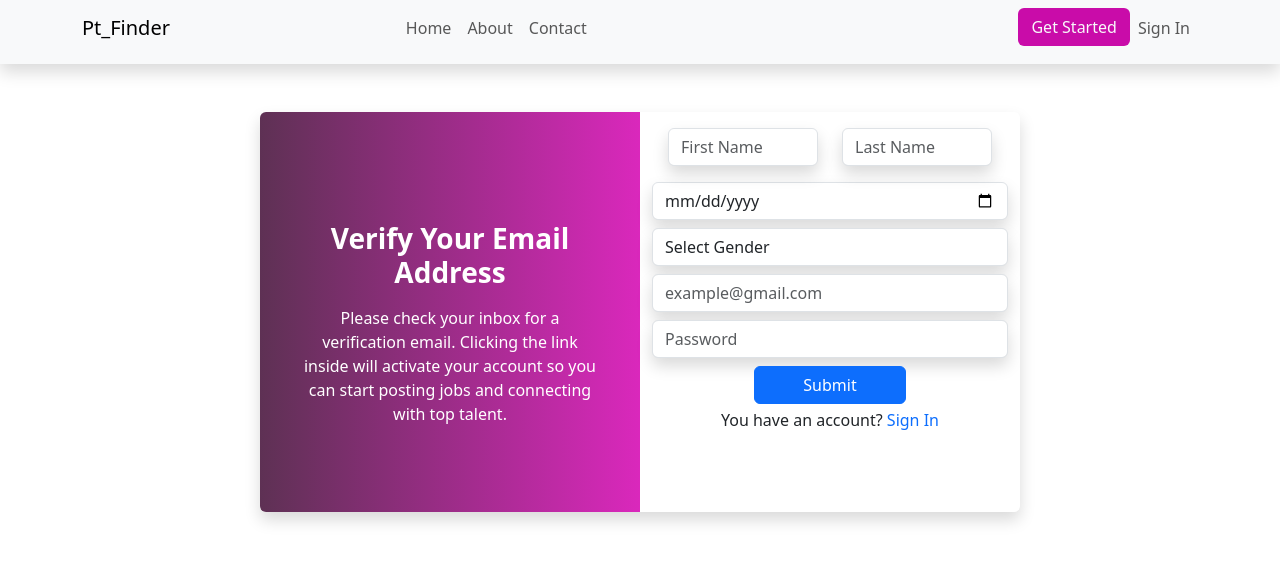
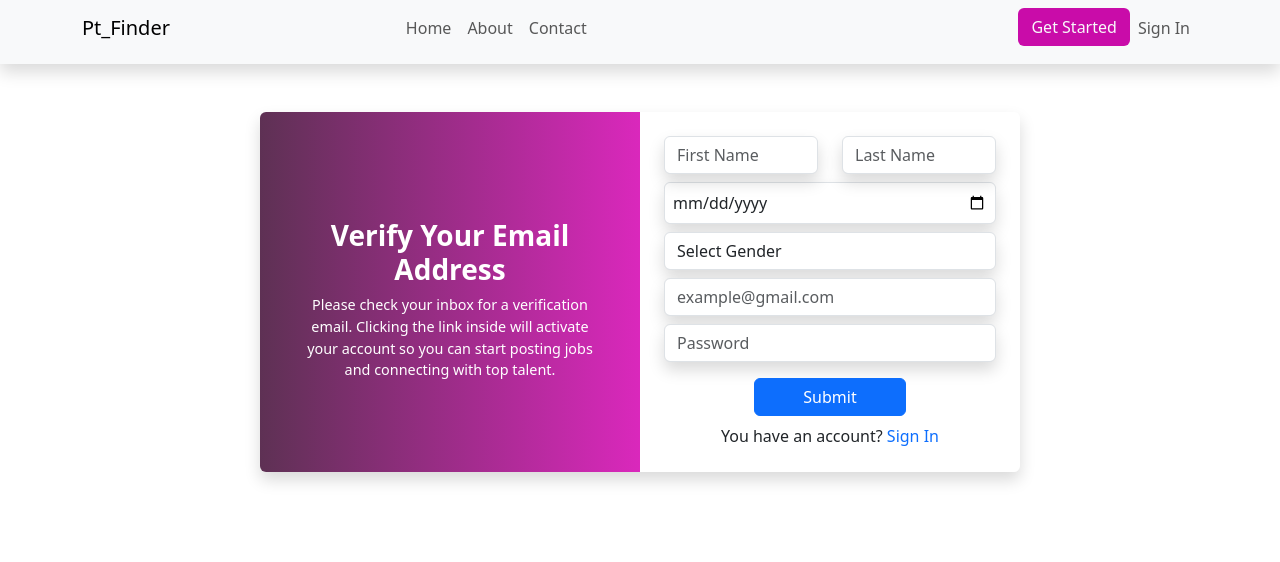
Before and after one commit to PinoyCoder29/Pt_Finder, a Next.js app: page /auth/signUp in a window 1280 px wide. Shown: the top 562 px of the page. Built offline with nearby package versions, Linux system fonts and the light colour scheme.

Commit message:
update mainHeader

```diff
--- a/src/app/auth/signUp/page.tsx
+++ b/src/app/auth/signUp/page.tsx
@@ -35,39 +35,34 @@ export default function VerifyEmail() {
   };
 
   return (
-    <div className="p-5">
+    <div className="p-3 p-md-5">
       <div className="container">
-        <div className="row d-flex justify-content-center">
-          <div className="col-md-8">
+        <div className="row justify-content-center">
+          <div className="col-lg-8 col-12">
             <div className="row rounded shadow overflow-hidden">
               {/* Left side */}
-              <div className="col-md-6 p-0">
               <div
-                  className="flex-column d-flex justify-content-center align-items-center text-center p-4 text-white"
+                className="col-md-6 col-12 p-4 d-flex flex-column justify-content-center align-items-center text-center text-white"
                 style={{
                   background: "linear-gradient(to right, #5e3154ff, #da28bcff)",
-                    width: "100%",
-                    height: "100%",
-                    minHeight: "50vh",
+                  minHeight: "300px",
                 }}
               >
-                  <div className="mb-4">
+                <div className="mb-3">
                   <i className="bi bi-envelope-fill fs-1"></i>
                 </div>
-                  <h3 className="fw-bold mb-3">Verify Your Email Address</h3>
-                  <p style={{ maxWidth: "300px", margin: "0 auto" }}>
-                    Please check your inbox for a verification email. Clicking
-                    the link inside will activate your account so you can start
-                    posting jobs and connecting with top talent.
+                <h3 className="fw-bold mb-2">Verify Your Email Address</h3>
+                <p style={{ maxWidth: "300px", margin: "0 auto", fontSize: "0.9rem" }}>
+                  Please check your inbox for a verification email. Clicking the link inside will
+                  activate your account so you can start posting jobs and connecting with top talent.
                 </p>
-                </div>
               </div>
 
               {/* Right side (Form) */}
-              <div className="col-md-6">
+              <div className="col-md-6 col-12 p-4">
                 <form onSubmit={handleSubmit}>
-                  <div className="row p-3">
-                    <div className="col-md-6 col-6">
+                  <div className="row mb-2">
+                    <div className="col-md-6 col-12 mb-2 mb-md-0">
                       <input
                         type="text"
                         name="firstName"
@@ -77,7 +72,7 @@ export default function VerifyEmail() {
                         onChange={handleChange}
                       />
                     </div>
-                    <div className="col-md-6 col-6">
+                    <div className="col-md-6 col-12">
                       <input
                         type="text"
                         name="lastName"
@@ -96,12 +91,14 @@ export default function VerifyEmail() {
                       className="form-control shadow"
                       value={formData.birthdate}
                       onChange={handleChange}
+                      style={{ padding: "0.5rem" }}
                     />
                   </div>
 
+                  <div className="mb-2">
                     <select
                       name="gender"
-                    className="form-control shadow mb-2"
+                      className="form-control shadow"
                       value={formData.gender}
                       onChange={handleChange}
                     >
@@ -112,6 +109,7 @@ export default function VerifyEmail() {
                       <option value="female">Female</option>
                       <option value="others">Others</option>
                     </select>
+                  </div>
 
                   <div className="mb-2">
                     <input
@@ -124,7 +122,7 @@ export default function VerifyEmail() {
                     />
                   </div>
 
-                  <div className="mb-2">
+                  <div className="mb-3">
                     <input
                       type="password"
                       name="password"
@@ -135,14 +133,14 @@ export default function VerifyEmail() {
                     />
                   </div>
 
-                  <div className="d-flex justify-content-center mb-1">
+                  <div className="d-flex justify-content-center mb-2">
                     <button type="submit" className="btn btn-primary px-5">
                       Submit
                     </button>
                   </div>
 
-                  <div className="d-flex justify-content-center mb-3">
-                    <Link href="/Employer-login" className="nav-link">
+                  <div className="d-flex justify-content-center">
+                    <Link href="/Employer-login" className="nav-link text-center">
                       You have an account?
                       <span className="text-primary"> Sign In</span>
                     </Link>
```
Lines whose indentation alone changed are shown as unchanged.
